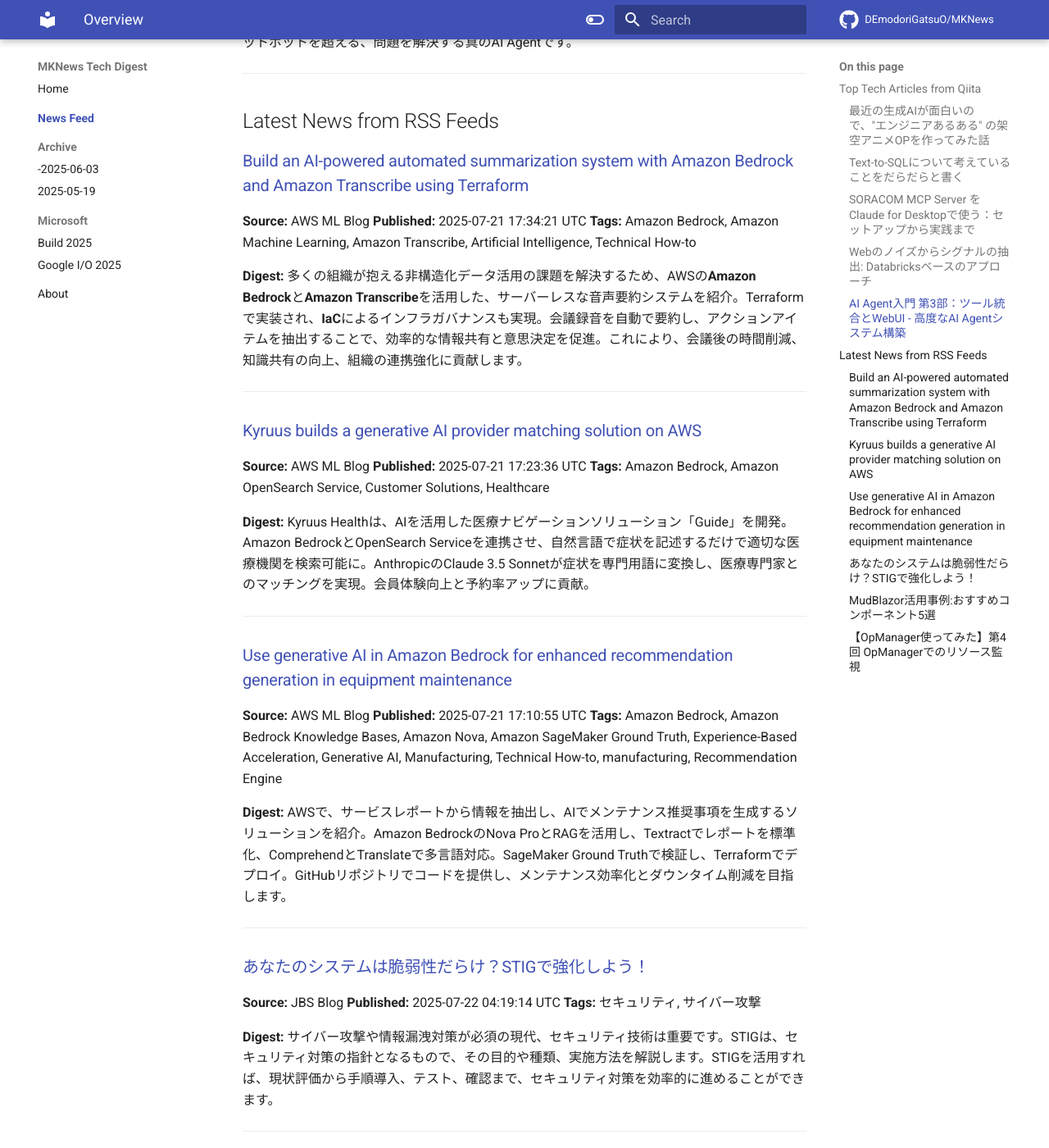
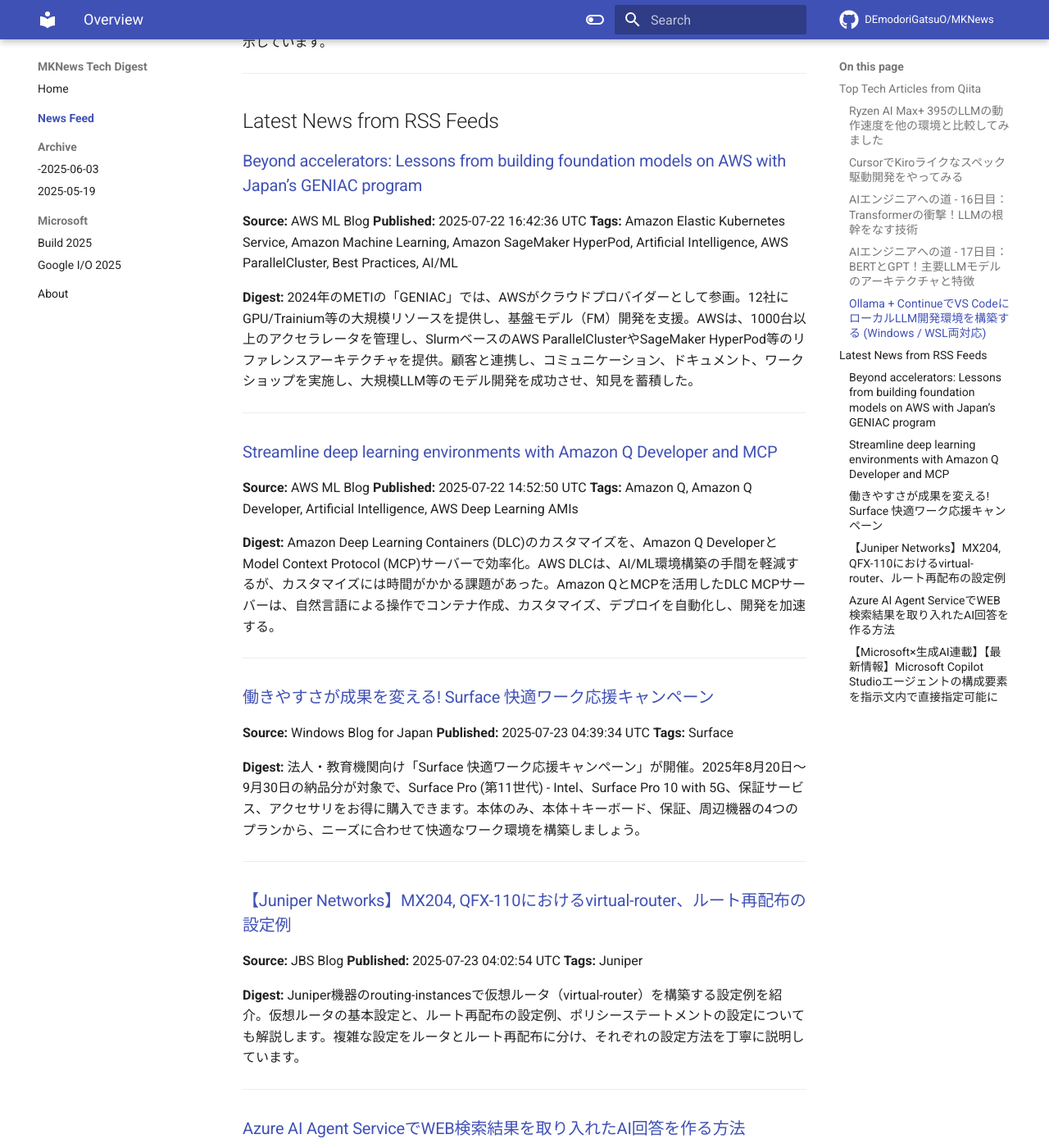
Before and after one commit to DEmodoriGatsuO/MKNews, an MkDocs documentation site: the page built from docs/news/index.md, in a window 1280 px wide and 1400 px high, scrolled down 1485 px. Shown: the whole window at 82% size. Built offline with MkDocs 1.6.1 and Material for MkDocs 9.7.7, drawn with Linux system fonts in a browser that asks for light colours; comment, search, counter and statistics services are not loaded; some of the changed text lies outside the part shown.

Commit message:
Automated AI Tech Digest - 2025-07-23

```diff
--- a/docs/news/index.md
+++ b/docs/news/index.md
@@ -1,118 +1,118 @@
-# AI Tech Trends Digest (2025-07-22)
+# AI Tech Trends Digest (2025-07-23)
 
 
 ## Top Tech Articles from Qiita
 
 
-### [最近の生成AIが面白いので、"エンジニアあるある" の架空アニメOPを作ってみた話](https://qiita.com/sakes9/items/ad72467f799995fb6e89)
-**Published:** 2025-07-21 23:08:06 UTC
-**Likes:** 2
-**Tags:** AI, 生成AI, ChatGPT, LLM, AIエージェント
+### [Ryzen AI Max+ 395のLLMの動作速度を他の環境と比較してみました](https://qiita.com/mocketech/items/1c69ccf277aa7d4d818f)
+**Published:** 2025-07-22 06:15:33 UTC
+**Likes:** 4
+**Tags:** LLM, rtx4060ti, ollama, Ryzen_AI, mac_m4
 
 **Digest:**
-生成AIを活用した画像・動画生成の体験談。**画像生成**や**動画生成**AIで、**エンジニアあるある**をテーマにしたアニメ風OPを1日で作成。専門スキル不要で、**作業の並列化**による時短が魅力。AIは60点を目指し、複数生成からベストを選択、AIごとの強みを見極めることが重要。**Suno AI**での音楽作成や、動画のベストシーン切り取りも有効。
+Ryzen AI Max+ 395 (EVO-X2), RTX4060Ti (Galleria), M4搭載MacBook AirでGemma3 LLMの速度を比較。OllamaとLM Studioを使用し、Ubuntu上でDocker化。Galleriaが速いが、VRAM不足でEVO-X2が健闘。MacはMLXモデルが速いが、モデルサイズ大で速度低下。Ryzen AI Max+ 395はコスパ◎。NPU利用は今後の課題。
 
 ---
 
-### [Text-to-SQLについて考えていることをだらだらと書く](https://qiita.com/abe_masanori/items/a617bcd64708dabededf)
-**Published:** 2025-07-21 22:02:26 UTC
+### [CursorでKiroライクなスペック駆動開発をやってみる](https://qiita.com/tequila0725/items/241be34f5069d6e57aa3)
+**Published:** 2025-07-23 02:24:45 UTC
 **Likes:** 2
-**Tags:** データ分析, LLM, Text2SQL, Text-to-SQL
+**Tags:** cursor, LLM, 仕様書駆動開発, Kiro
 
 **Digest:**
-Text-to-SQLは自然言語でデータ分析を可能にする技術だが、サポート範囲は限定的で、仮説立案やアクション検討は含まない。必要なメタデータはビジネス名称に加え、計算ロジック、分析方法、セキュリティ情報など多岐に渡り、その管理場所が課題。データカタログ、DB/DWH、BIツール、セマンティックレイヤーが候補だが、各々課題があり、今後の展開が注目される。
+AmazonのKiro IDEに着想を得て、Cursorでスペック駆動開発に挑戦。要件定義、設計、実装計画、Issue作成、実行の5段階フローをProject Rulesで実現し、GitHub連携も。シンプルなTODOアプリ開発で、要件の明確化、自動生成ドキュメント、GitHub Issueによる進捗管理、段階的な確認による品質向上といったメリットが得られた。
 
 ---
 
-### [SORACOM MCP Server を Claude for Desktopで使う：セットアップから実践まで](https://qiita.com/yukima77/items/0af841f2c8bcf5cc5c31)
-**Published:** 2025-07-21 09:25:19 UTC
+### [AIエンジニアへの道 - 16日目：Transformerの衝撃！LLMの根幹をなす技術](https://qiita.com/555hamano/items/8049bd8b63839571cb11)
+**Published:** 2025-07-22 13:30:30 UTC
 **Likes:** 2
-**Tags:** SORACOM, MCP, Claude, ClaudeDesktop, SORACOMMCPServer
+**Tags:** Python, 初心者, データサイエンス, LLM, AIエンジニア
 
 **Digest:**
-ソラコムは、2025年のSORACOM Discoveryで「生成AI × IoT」戦略を発表。**SORACOM MCP Server** を使い、**Claude for Desktop** から自然言語でSORACOM APIを操作可能に。Node.jsとnpmでMCP Serverをインストールし、設定ファイルで連携。SORACOM APIキーも必要。これにより、SIM一覧表示や利用料金のグラフ表示など、IoTデータの可視化が実現します。
+16日目のAI学習では、LLMの基盤技術である**Transformer**を解説。RNN/LSTMの長距離依存性や並列処理の課題を、**Attention機構**で解決し、学習効率を向上させました。エンコーダーとデコーダー、マルチヘッドアテンションなどの構成要素を理解し、GPTなどのLLM発展への影響を学びました。
 
 ---
 
-### [Webのノイズからシグナルの抽出: Databricksベースのアプローチ](https://qiita.com/taka_yayoi/items/37772c4b66433da58ffc)
-**Published:** 2025-07-22 02:18:18 UTC
+### [AIエンジニアへの道 - 17日目：BERTとGPT！主要LLMモデルのアーキテクチャと特徴](https://qiita.com/555hamano/items/b74b845efd8b190a2696)
+**Published:** 2025-07-22 17:30:47 UTC
 **Likes:** 1
-**Tags:** Databricks, LLM, バッチ推論
+**Tags:** Python, 初心者, データサイエンス, LLM, AIエンジニア
 
 **Digest:**
-Databricks で Web データから洞察を抽出する技術ガイド。Web サイトからテキストを収集し、AI 関数でキーワード抽出やエンティティ認識を行う。並列処理、SBERT でのテキスト要約、LLM の活用が鍵。Databricks の LLM バッチ処理とモデルサービング機能を駆使し、効率的でスケーラブルなソリューションを実現。
+17日目は、TransformerベースのLLM、**BERT**と**GPT**を解説。BERTは双方向の文脈理解に優れ、文章理解に強い。GPTは単方向の文章生成に特化し、自然なテキスト生成が得意。両モデルはアーキテクチャと用途が異なり、BERTは検索や分類、GPTは対話やコンテンツ生成に活用される。使い分けが重要で、次回の感情分析学習に繋がる。
 
 ---
 
-### [AI Agent入門 第3部：ツール統合とWebUI - 高度なAI Agentシステム構築](https://qiita.com/pon-tanuki/items/80de99bb6fdbec59280e)
-**Published:** 2025-07-21 21:54:55 UTC
+### [Ollama + ContinueでVS CodeにローカルLLM開発環境を構築する (Windows / WSL両対応)](https://qiita.com/usxc/items/72c9dd16a261fc502f90)
+**Published:** 2025-07-22 17:27:39 UTC
 **Likes:** 1
-**Tags:** Python, OpenAI, Streamlit, LangChain, AIエージェント
+**Tags:** 初心者, VSCode, continue, LLM, ollama
 
 **Digest:**
-AI Agent開発の最終章では、計算・検索・分析を自動化し、**プロフェッショナルなWebUI**で操作できるシステムを構築します。**OpenAI Function Calling**と**Streamlit**を活用し、**高度な計算ツール**、**Web検索ツール（SerpAPI）**を統合した自律型エージェントを実装。従来のチャットボットを超える、問題を解決する真のAI Agentです。
+完全無料のローカルLLM開発環境を構築する方法を紹介。OllamaとVS Code拡張機能Continueを使用し、Windowsネイティブ環境とWSL環境でのセットアップ手順を解説。Llama 3 (8B)モデルをダウンロードし、VS CodeでContinue拡張機能をインストールすることで、AIとの対話やコード生成が可能になります。最終的に、役割に応じた専門モデルを使い分ける構成も提示しています。
 
 ---
 
 ## Latest News from RSS Feeds
 
 
-### [Build an AI-powered automated summarization system with Amazon Bedrock and Amazon Transcribe using Terraform](https://aws.amazon.com/blogs/machine-learning/build-an-ai-powered-automated-summarization-system-with-amazon-bedrock-and-amazon-transcribe-using-terraform/)
+### [Beyond accelerators: Lessons from building foundation models on AWS with Japan’s GENIAC program](https://aws.amazon.com/blogs/machine-learning/beyond-accelerators-lessons-from-building-foundation-models-on-aws-with-japans-geniac-program/)
 **Source:** AWS ML Blog
-**Published:** 2025-07-21 17:34:21 UTC
-**Tags:** Amazon Bedrock, Amazon Machine Learning, Amazon Transcribe, Artificial Intelligence, Technical How-to
+**Published:** 2025-07-22 16:42:36 UTC
+**Tags:** Amazon Elastic Kubernetes Service, Amazon Machine Learning, Amazon SageMaker HyperPod, Artificial Intelligence, AWS ParallelCluster, Best Practices, AI/ML
 
 **Digest:**
-多くの組織が抱える非構造化データ活用の課題を解決するため、AWSの**Amazon Bedrock**と**Amazon Transcribe**を活用した、サーバーレスな音声要約システムを紹介。Terraformで実装され、**IaC**によるインフラガバナンスも実現。会議録音を自動で要約し、アクションアイテムを抽出することで、効率的な情報共有と意思決定を促進。これにより、会議後の時間削減、知識共有の向上、組織の連携強化に貢献します。
+2024年のMETIの「GENIAC」では、AWSがクラウドプロバイダーとして参画。12社にGPU/Trainium等の大規模リソースを提供し、基盤モデル（FM）開発を支援。AWSは、1000台以上のアクセラレータを管理し、SlurmベースのAWS ParallelClusterやSageMaker HyperPod等のリファレンスアーキテクチャを提供。顧客と連携し、コミュニケーション、ドキュメント、ワークショップを実施し、大規模LLM等のモデル開発を成功させ、知見を蓄積した。
 
 ---
 
-### [Kyruus builds a generative AI provider matching solution on AWS](https://aws.amazon.com/blogs/machine-learning/kyruus-builds-a-generative-ai-provider-matching-solution-on-aws/)
+### [Streamline deep learning environments with Amazon Q Developer and MCP](https://aws.amazon.com/blogs/machine-learning/streamline-deep-learning-environments-with-amazon-q-developer-and-mcp/)
 **Source:** AWS ML Blog
-**Published:** 2025-07-21 17:23:36 UTC
-**Tags:** Amazon Bedrock, Amazon OpenSearch Service, Customer Solutions, Healthcare
+**Published:** 2025-07-22 14:52:50 UTC
+**Tags:** Amazon Q, Amazon Q Developer, Artificial Intelligence, AWS Deep Learning AMIs
 
 **Digest:**
-Kyruus Healthは、AIを活用した医療ナビゲーションソリューション「Guide」を開発。Amazon BedrockとOpenSearch Serviceを連携させ、自然言語で症状を記述するだけで適切な医療機関を検索可能に。AnthropicのClaude 3.5 Sonnetが症状を専門用語に変換し、医療専門家とのマッチングを実現。会員体験向上と予約率アップに貢献。
+Amazon Deep Learning Containers (DLC)のカスタマイズを、Amazon Q DeveloperとModel Context Protocol (MCP)サーバーで効率化。AWS DLCは、AI/ML環境構築の手間を軽減するが、カスタマイズには時間がかかる課題があった。Amazon QとMCPを活用したDLC MCPサーバーは、自然言語による操作でコンテナ作成、カスタマイズ、デプロイを自動化し、開発を加速する。
 
 ---
 
-### [Use generative AI in Amazon Bedrock for enhanced recommendation generation in equipment maintenance](https://aws.amazon.com/blogs/machine-learning/use-generative-ai-in-amazon-bedrock-for-enhanced-recommendation-generation-in-equipment-maintenance/)
-**Source:** AWS ML Blog
-**Published:** 2025-07-21 17:10:55 UTC
-**Tags:** Amazon Bedrock, Amazon Bedrock Knowledge Bases, Amazon Nova, Amazon SageMaker Ground Truth, Experience-Based Acceleration, Generative AI, Manufacturing, Technical How-to, manufacturing, Recommendation Engine
+### [働きやすさが成果を変える! Surface 快適ワーク応援キャンペーン](https://blogs.windows.com/japan/2025/07/23/surface-comfortable-work-support-campaign/)
+**Source:** Windows Blog for Japan
+**Published:** 2025-07-23 04:39:34 UTC
+**Tags:** Surface
 
 **Digest:**
-AWSで、サービスレポートから情報を抽出し、AIでメンテナンス推奨事項を生成するソリューションを紹介。Amazon BedrockのNova ProとRAGを活用し、Textractでレポートを標準化、ComprehendとTranslateで多言語対応。SageMaker Ground Truthで検証し、Terraformでデプロイ。GitHubリポジトリでコードを提供し、メンテナンス効率化とダウンタイム削減を目指します。
+法人・教育機関向け「Surface 快適ワーク応援キャンペーン」が開催。2025年8月20日～9月30日の納品分が対象で、Surface Pro (第11世代) - Intel、Surface Pro 10 with 5G、保証サービス、アクセサリをお得に購入できます。本体のみ、本体＋キーボード、保証、周辺機器の4つのプランから、ニーズに合わせて快適なワーク環境を構築しましょう。
 
 ---
 
-### [あなたのシステムは脆弱性だらけ？STIGで強化しよう！](https://blog.jbs.co.jp/entry/2025/07/22/131914)
+### [【Juniper Networks】MX204, QFX-110におけるvirtual-router、ルート再配布の設定例](https://blog.jbs.co.jp/entry/2025/07/23/130254)
 **Source:** JBS Blog
-**Published:** 2025-07-22 04:19:14 UTC
-**Tags:** セキュリティ, サイバー攻撃
+**Published:** 2025-07-23 04:02:54 UTC
+**Tags:** Juniper
 
 **Digest:**
-サイバー攻撃や情報漏洩対策が必須の現代、セキュリティ技術は重要です。STIGは、セキュリティ対策の指針となるもので、その目的や種類、実施方法を解説します。STIGを活用すれば、現状評価から手順導入、テスト、確認まで、セキュリティ対策を効率的に進めることができます。
+Juniper機器のrouting-instancesで仮想ルータ（virtual-router）を構築する設定例を紹介。仮想ルータの基本設定と、ルート再配布の設定例、ポリシーステートメントの設定についても解説します。複雑な設定をルータとルート再配布に分け、それぞれの設定方法を丁寧に説明しています。
 
 ---
 
-### [MudBlazor活用事例:おすすめコンポーネント5選](https://blog.jbs.co.jp/entry/2025/07/22/110041)
+### [Azure AI Agent ServiceでWEB検索結果を取り入れたAI回答を作る方法](https://blog.jbs.co.jp/entry/2025/07/23/113658)
 **Source:** JBS Blog
-**Published:** 2025-07-22 02:00:41 UTC
-**Tags:** Blazor, .NET, UI, UX
+**Published:** 2025-07-23 02:36:58 UTC
+**Tags:** 大規模言語モデル, Azure OpenAI, Azure AI Foundry Agent Service
 
 **Digest:**
-MudBlazorは、BlazorでモダンなUIを構築できる.NET向けライブラリです。豊富なUIコンポーネントと直感的な設計により、優れたユーザーエクスペリエンスを実現できます。DataGridやChatなど、おすすめコンポーネントを5選紹介し、吹き出し位置判別などカスタマイズ方法も解説しています。
+Azure OpenAIの回答にインターネット検索結果を統合する方法を解説。Azure AI Agent Serviceを用いて、Bing検索をエージェントに連携させる手順をAzureポータル操作と共に紹介します。設定の注意点や利用規約にも触れ、動作確認結果も提示。より包括的な情報源を活用し、AIの回答精度向上を目指します。
 
 ---
 
-### [【OpManager使ってみた】第4回 OpManagerでのリソース監視](https://blog.jbs.co.jp/entry/2025/07/22/092818)
+### [【Microsoft×生成AI連載】【最新情報】Microsoft Copilot Studioエージェントの構成要素を指示文内で直接指定可能に](https://blog.jbs.co.jp/entry/2025/07/23/090024)
 **Source:** JBS Blog
-**Published:** 2025-07-22 00:28:18 UTC
-**Tags:** Tech, OpManager, 監視, Windows
+**Published:** 2025-07-23 00:00:24 UTC
+**Tags:** Microsoft 365 Copilot, Microsoft Copilot, Microsoft Copilot Studio, Microsoft×生成AI連載, 生成AI, Copilot
 
 **Digest:**
-監視ソフト「OpManager」の連載第4回は、リソース監視設定を解説。CPUとメモリの閾値監視設定手順を紹介し、アラート発報確認まで行います。前回機器登録と死活監視設定が完了しており、今回は登録した機器のリソース監視設定について詳しく説明します。
+Microsoft Copilot Studioエージェントの最新機能を紹介する記事です（2025/7/15時点の情報）。Microsoft Copilot StudioやAIエージェントに興味のある方々へ、その最新機能、利用シーン、メリット、注意点などを解説します。本記事を通じて、AI活用の可能性を広げ、業務効率化のヒントを得てください。
 
 ---
```
